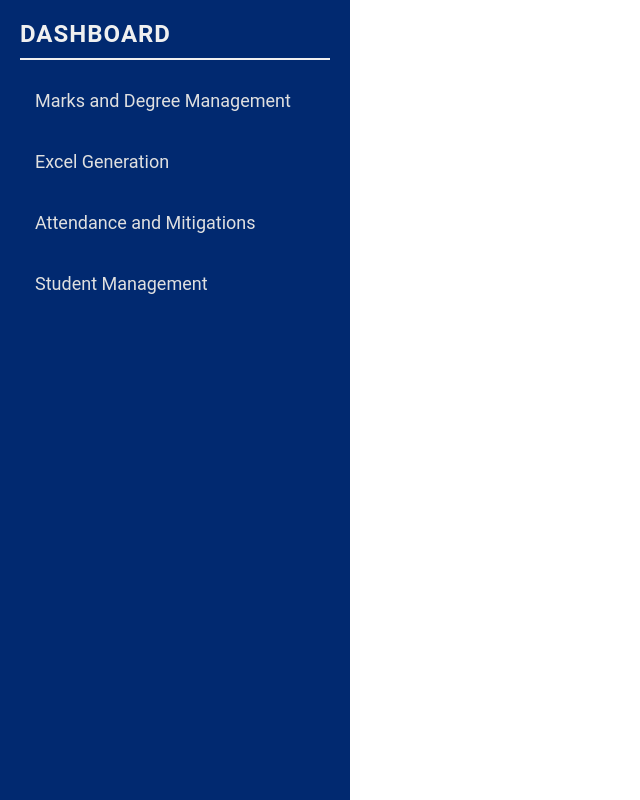
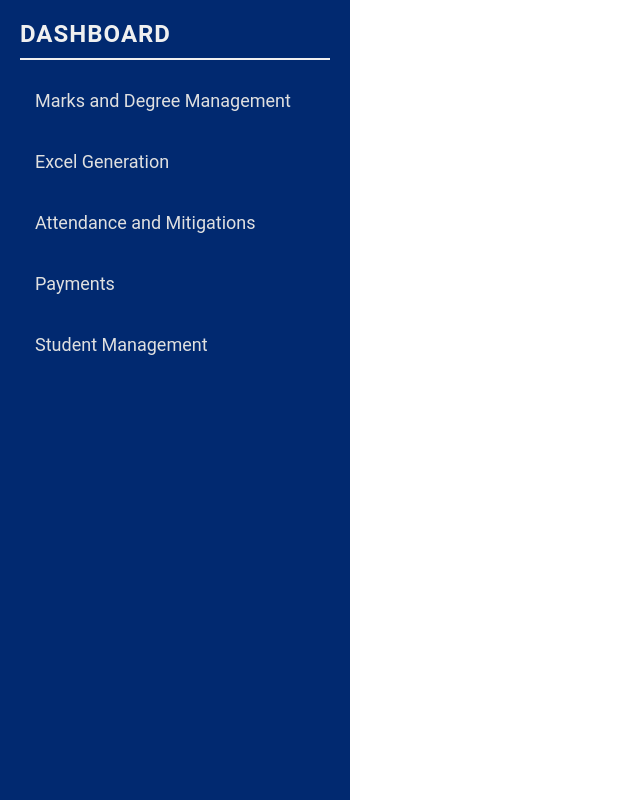
Before and after one commit to ayodhya2004/ERMS, a plain HTML site: page pages-blank.html in a window 1280 px wide. Shown: the whole page, without its empty margins (0-640 px from the left). Drawn offline with Linux system fonts and the light colour scheme.

Commit message:
Update pages-blank.html

```diff
--- a/pages-blank.html
+++ b/pages-blank.html
@@ -85,6 +85,7 @@
             <li><a href="index.html#Lecturer">Marks and Degree Management</a></li>
             <li><a href="lecturer.html#home">Excel Generation</a></li>
             <li><a href="lecturer.html#grades">Attendance and Mitigations</a></li>
+			<li><a href="lecturer.html#grades">Payments</a></li>
             <li><a href="lecturer.html#attendance">Student Management</a></li>
         </ul>
     </div>
```
